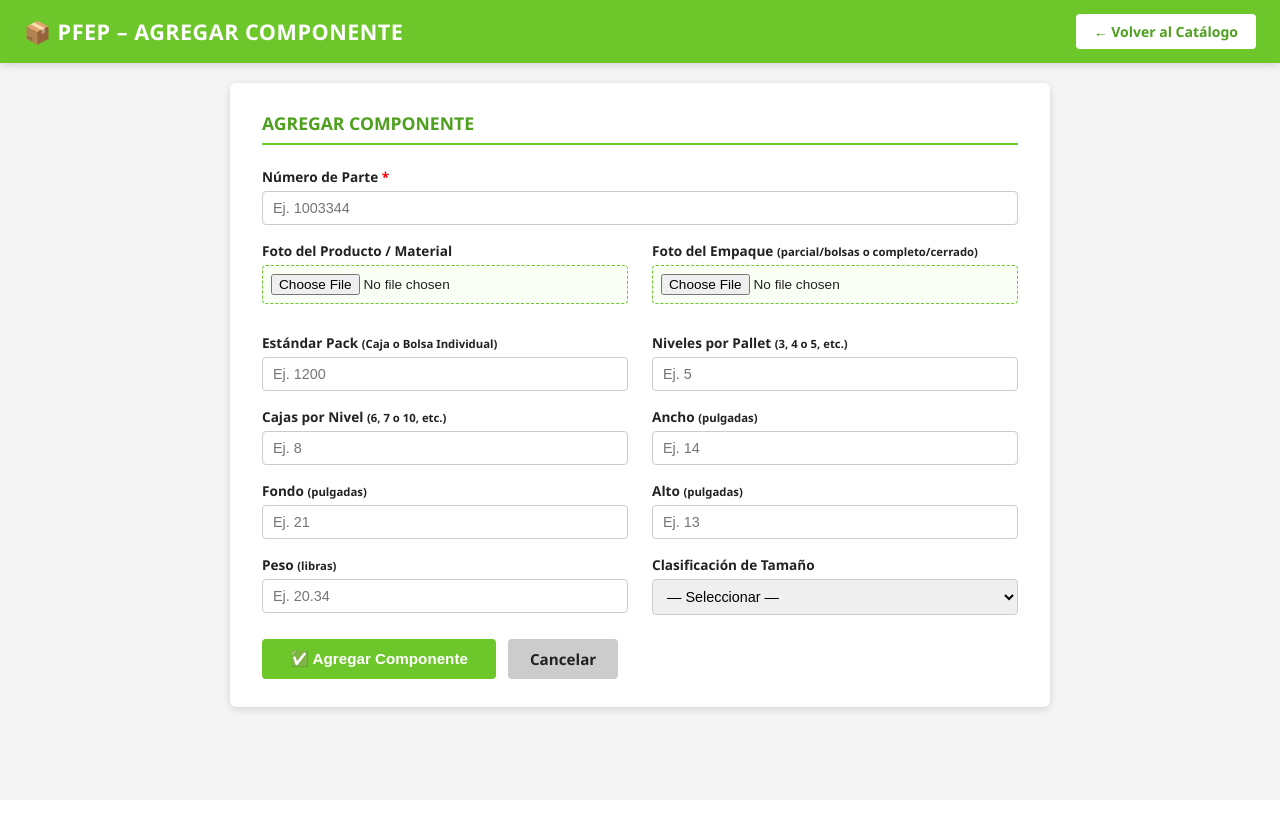
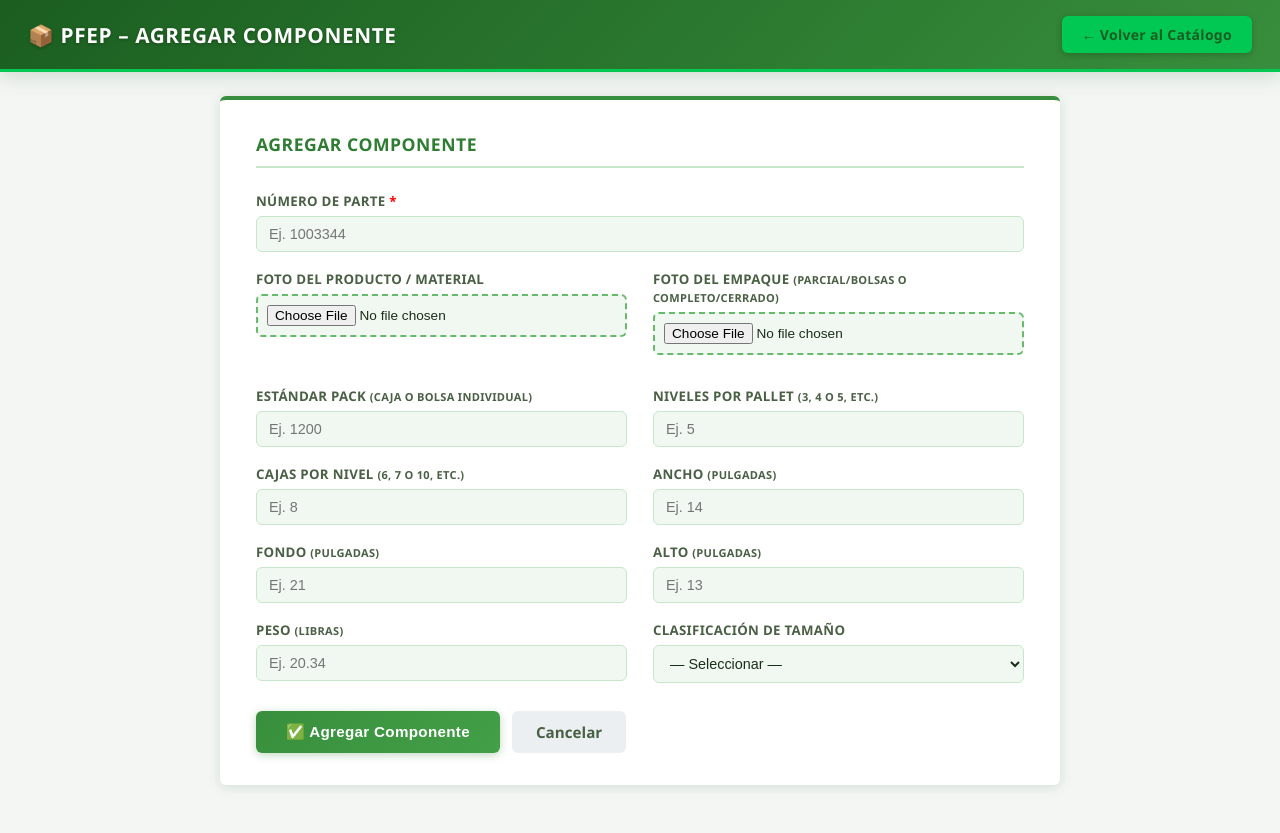
Before and after one commit to Marg8/PFEP, a PHP site: page /form.php in a window 1280 px wide. Before the commit the page ends 715 px from the top, so only its background shows below. Run offline with PHP 8.4, Linux system fonts and the light colour scheme.

Commit message:
ready for deploy
- Richer green theme: deep forest gradients, accent #00c853, polished hover states
- Dockerfile: PHP 8.3 + Apache on port 8080 for Cloud Run
- config/db.php: reads DB_HOST/DB_NAME/DB_USER/DB_PASS/DB_SOCKET from env vars (supports Cloud SQL Unix socket)
- cloudbuild.yaml: Cloud Build CI/CD pipeline → Artifact Registry → Cloud Run
- .env.example: documents required env vars
- .dockerignore: excludes git history and local uploads from image

```diff
--- a/config/db.php
+++ b/config/db.php
@@ -1,19 +1,18 @@
 <?php
-/**
- * Database connection configuration.
- * Copy this file to config/db.php and adjust the credentials.
- */
-
-define('DB_HOST', 'localhost');
-define('DB_NAME', 'pfep');
-define('DB_USER', 'root');       // Change to your MySQL user
-define('DB_PASS', '');           // Change to your MySQL password
+define('DB_HOST',    getenv('DB_HOST')    ?: 'localhost');
+define('DB_NAME',    getenv('DB_NAME')    ?: 'pfep');
+define('DB_USER',    getenv('DB_USER')    ?: 'root');
+define('DB_PASS',    getenv('DB_PASS')    ?: '');
+define('DB_SOCKET',  getenv('DB_SOCKET')  ?: '');
 define('DB_CHARSET', 'utf8mb4');
 
 function get_db(): PDO {
     static $pdo = null;
     if ($pdo === null) {
-        $dsn = sprintf('mysql:host=%s;dbname=%s;charset=%s', DB_HOST, DB_NAME, DB_CHARSET);
+        $dsn = DB_SOCKET
+            ? sprintf('mysql:unix_socket=%s;dbname=%s;charset=%s', DB_SOCKET, DB_NAME, DB_CHARSET)
+            : sprintf('mysql:host=%s;dbname=%s;charset=%s', DB_HOST, DB_NAME, DB_CHARSET);
+
         $options = [
             PDO::ATTR_ERRMODE            => PDO::ERRMODE_EXCEPTION,
             PDO::ATTR_DEFAULT_FETCH_MODE => PDO::FETCH_ASSOC,
--- a/css/style.css
+++ b/css/style.css
@@ -1,25 +1,33 @@
 /* =========================================================
    PFEP – Catálogo para Plataforma – Componentes
-   style.css
+   style.css  –  Green theme
    ========================================================= */
 
-/* Reset & base */
 *, *::before, *::after { box-sizing: border-box; margin: 0; padding: 0; }
 
 :root {
-    --green:        #6dc72a;
-    --green-dark:   #4ea01e;
-    --green-light:  #d4f0b0;
-    --green-header: #92d050;
-    --gray-light:   #f5f5f5;
-    --gray:         #ccc;
-    --text:         #222;
-    --white:        #fff;
-    --danger:       #c0392b;
-    --danger-hover: #962d22;
-    --blue:         #2980b9;
-    --blue-hover:   #1f6391;
-    --shadow:       0 2px 8px rgba(0,0,0,.15);
+    --green-900:   #1b5e20;
+    --green-800:   #2e7d32;
+    --green-700:   #388e3c;
+    --green-600:   #43a047;
+    --green-400:   #66bb6a;
+    --green-200:   #c8e6c9;
+    --green-100:   #e8f5e9;
+    --green-50:    #f1f8f1;
+    --accent:      #00c853;
+    --gray-light:  #f4f6f4;
+    --gray:        #bdbdbd;
+    --text:        #1a2e1a;
+    --text-light:  #4a6045;
+    --white:       #fff;
+    --danger:      #c62828;
+    --danger-hover:#b71c1c;
+    --blue:        #1565c0;
+    --blue-hover:  #0d47a1;
+    --shadow-sm:   0 1px 4px rgba(0,0,0,.10);
+    --shadow:      0 2px 12px rgba(27,94,32,.15);
+    --shadow-md:   0 4px 20px rgba(27,94,32,.18);
+    --radius:      6px;
 }
 
 body {
@@ -27,53 +35,75 @@ body {
     background: var(--gray-light);
     color: var(--text);
     font-size: 14px;
+    min-height: 100vh;
 }
 
 /* ---- Header ---- */
 .site-header {
-    background: var(--green);
+    background: linear-gradient(135deg, var(--green-900) 0%, var(--green-700) 100%);
     color: var(--white);
-    padding: 14px 24px;
+    padding: 16px 28px;
     display: flex;
     align-items: center;
     justify-content: space-between;
-    box-shadow: var(--shadow);
+    box-shadow: var(--shadow-md);
+    border-bottom: 3px solid var(--accent);
 }
 .site-header h1 {
-    font-size: 1.35rem;
+    font-size: 1.3rem;
     font-weight: 700;
-    letter-spacing: .5px;
+    letter-spacing: .6px;
     text-transform: uppercase;
+    text-shadow: 0 1px 3px rgba(0,0,0,.3);
 }
 .site-header .btn-add {
-    background: var(--white);
-    color: var(--green-dark);
+    background: var(--accent);
+    color: var(--green-900);
     font-weight: 700;
     border: none;
-    padding: 8px 18px;
-    border-radius: 4px;
+    padding: 9px 20px;
+    border-radius: var(--radius);
     cursor: pointer;
     text-decoration: none;
     font-size: .875rem;
-    transition: background .2s;
+    letter-spacing: .3px;
+    transition: background .2s, transform .1s;
+    box-shadow: 0 2px 6px rgba(0,0,0,.2);
 }
-.site-header .btn-add:hover { background: var(--green-light); }
+.site-header .btn-add:hover {
+    background: #00e676;
+    transform: translateY(-1px);
+}
 
 /* ---- Main container ---- */
-.container { max-width: 1400px; margin: 0 auto; padding: 20px 16px 40px; }
+.container { max-width: 1440px; margin: 0 auto; padding: 24px 18px 48px; }
 
 /* ---- Flash messages ---- */
 .flash {
-    padding: 10px 16px;
-    border-radius: 4px;
-    margin-bottom: 16px;
+    padding: 12px 18px;
+    border-radius: var(--radius);
+    margin-bottom: 18px;
     font-weight: 600;
+    border-left: 4px solid;
 }
-.flash.success { background: #d4edda; color: #155724; border: 1px solid #c3e6cb; }
-.flash.error   { background: #f8d7da; color: #721c24; border: 1px solid #f5c6cb; }
+.flash.success {
+    background: var(--green-100);
+    color: var(--green-900);
+    border-color: var(--green-600);
+}
+.flash.error {
+    background: #ffebee;
+    color: #b71c1c;
+    border-color: var(--danger);
+}
 
 /* ---- Catalog table ---- */
-.table-wrap { overflow-x: auto; border-radius: 6px; box-shadow: var(--shadow); }
+.table-wrap {
+    overflow-x: auto;
+    border-radius: var(--radius);
+    box-shadow: var(--shadow);
+    border: 1px solid var(--green-200);
+}
 
 table.catalog {
     width: 100%;
@@ -81,172 +111,207 @@ table.catalog {
     background: var(--white);
 }
 table.catalog thead tr {
-    background: var(--green-header);
+    background: linear-gradient(to right, var(--green-800), var(--green-700));
 }
 table.catalog thead th {
-    padding: 10px 8px;
-    font-size: .8rem;
+    padding: 12px 10px;
+    font-size: .78rem;
     font-weight: 700;
     text-transform: uppercase;
     text-align: center;
-    border: 1px solid var(--green-dark);
+    color: var(--white);
+    border: 1px solid var(--green-900);
     white-space: nowrap;
+    letter-spacing: .4px;
+    text-shadow: 0 1px 2px rgba(0,0,0,.2);
 }
-table.catalog tbody tr:nth-child(even) { background: #f9fff4; }
-table.catalog tbody tr:hover { background: var(--green-light); }
+table.catalog tbody tr:nth-child(even) { background: var(--green-50); }
+table.catalog tbody tr:hover { background: var(--green-100); transition: background .15s; }
 table.catalog td {
-    padding: 8px 8px;
-    border: 1px solid var(--gray);
+    padding: 9px 10px;
+    border: 1px solid #dde8dd;
     text-align: center;
     vertical-align: middle;
+    color: var(--text);
 }
-table.catalog td.parte { font-weight: 700; }
+table.catalog td.parte {
+    font-weight: 700;
+    color: var(--green-800);
+    font-size: .95rem;
+}
 table.catalog td img {
-    width: 70px;
-    height: 70px;
+    width: 72px;
+    height: 72px;
     object-fit: cover;
-    border-radius: 4px;
-    border: 1px solid var(--gray);
+    border-radius: var(--radius);
+    border: 2px solid var(--green-200);
     cursor: pointer;
+    transition: transform .2s, box-shadow .2s;
+}
+table.catalog td img:hover {
+    transform: scale(1.08);
+    box-shadow: var(--shadow-md);
 }
 table.catalog .no-foto {
-    display: inline-block;
-    width: 70px;
-    height: 70px;
-    background: var(--gray-light);
-    border: 1px dashed var(--gray);
-    border-radius: 4px;
-    line-height: 70px;
-    font-size: .7rem;
-    color: #888;
+    display: inline-flex;
+    align-items: center;
+    justify-content: center;
+    width: 72px;
+    height: 72px;
+    background: var(--green-100);
+    border: 1px dashed var(--green-400);
+    border-radius: var(--radius);
+    font-size: .68rem;
+    color: var(--text-light);
 }
+
+/* ---- Badges ---- */
 .badge {
     display: inline-block;
-    padding: 2px 10px;
+    padding: 3px 12px;
     border-radius: 12px;
-    font-size: .75rem;
+    font-size: .73rem;
     font-weight: 700;
+    letter-spacing: .3px;
 }
-.badge-chico   { background: #d6eaf8; color: #1a5276; }
-.badge-mediano { background: #fdebd0; color: #784212; }
-.badge-grande  { background: #fde8e8; color: #7b241c; }
+.badge-chico   { background: #e3f2fd; color: #1565c0; }
+.badge-mediano { background: #fff8e1; color: #e65100; }
+.badge-grande  { background: #fce4ec; color: #880e4f; }
 
+/* ---- Action buttons ---- */
 .actions a {
     display: inline-block;
-    padding: 4px 10px;
-    border-radius: 3px;
-    font-size: .78rem;
+    padding: 5px 11px;
+    border-radius: 4px;
+    font-size: .76rem;
     font-weight: 600;
     text-decoration: none;
     margin: 2px;
+    transition: background .15s, transform .1s;
 }
-.btn-edit   { background: var(--blue);   color: var(--white); }
-.btn-edit:hover { background: var(--blue-hover); }
-.btn-delete { background: var(--danger); color: var(--white); }
-.btn-delete:hover { background: var(--danger-hover); }
+.actions a:hover { transform: translateY(-1px); }
+.btn-edit        { background: var(--blue);   color: var(--white); }
+.btn-edit:hover  { background: var(--blue-hover); }
+.btn-delete      { background: var(--danger); color: var(--white); }
+.btn-delete:hover{ background: var(--danger-hover); }
 
-.empty-row td { color: #888; font-style: italic; padding: 30px; }
+.empty-row td {
+    color: var(--text-light);
+    font-style: italic;
+    padding: 36px;
+    background: var(--green-50);
+}
 
 /* ---- Forms ---- */
 .form-card {
     background: var(--white);
-    border-radius: 6px;
+    border-radius: var(--radius);
     box-shadow: var(--shadow);
-    padding: 28px 32px;
-    max-width: 820px;
+    padding: 32px 36px;
+    max-width: 840px;
     margin: 0 auto;
+    border-top: 4px solid var(--green-700);
 }
 .form-card h2 {
     font-size: 1.1rem;
     font-weight: 700;
     text-transform: uppercase;
-    color: var(--green-dark);
-    border-bottom: 2px solid var(--green);
-    padding-bottom: 8px;
-    margin-bottom: 22px;
+    color: var(--green-800);
+    border-bottom: 2px solid var(--green-200);
+    padding-bottom: 10px;
+    margin-bottom: 24px;
+    letter-spacing: .5px;
 }
 .form-grid {
     display: grid;
     grid-template-columns: 1fr 1fr;
-    gap: 16px 24px;
+    gap: 18px 26px;
 }
-.form-group { display: flex; flex-direction: column; gap: 5px; }
+.form-group { display: flex; flex-direction: column; gap: 6px; }
 .form-group.full { grid-column: 1 / -1; }
-.form-group label { font-weight: 600; font-size: .85rem; }
+.form-group label {
+    font-weight: 600;
+    font-size: .83rem;
+    color: var(--text-light);
+    text-transform: uppercase;
+    letter-spacing: .3px;
+}
 .form-group input[type="text"],
 .form-group input[type="number"],
 .form-group select {
-    padding: 8px 10px;
-    border: 1px solid var(--gray);
-    border-radius: 4px;
+    padding: 9px 12px;
+    border: 1px solid var(--green-200);
+    border-radius: var(--radius);
     font-size: .9rem;
     width: 100%;
-    transition: border-color .2s;
+    background: var(--green-50);
+    color: var(--text);
+    transition: border-color .2s, box-shadow .2s;
 }
 .form-group input:focus,
 .form-group select:focus {
     outline: none;
-    border-color: var(--green);
-    box-shadow: 0 0 0 2px rgba(109,199,42,.2);
+    border-color: var(--green-600);
+    background: var(--white);
+    box-shadow: 0 0 0 3px rgba(67,160,71,.18);
 }
-.form-group .hint { font-size: .75rem; color: #666; }
+.form-group .hint { font-size: .74rem; color: #78909c; }
 
 /* File input */
-.file-wrap {
-    position: relative;
-}
 .file-wrap input[type="file"] {
     width: 100%;
-    border: 1px dashed var(--green);
-    border-radius: 4px;
-    padding: 8px;
-    background: #f9fff4;
+    border: 2px dashed var(--green-400);
+    border-radius: var(--radius);
+    padding: 9px;
+    background: var(--green-50);
     cursor: pointer;
     font-size: .85rem;
+    transition: border-color .2s;
 }
-.foto-preview {
-    margin-top: 8px;
-}
+.file-wrap input[type="file"]:hover { border-color: var(--green-700); }
+.foto-preview { margin-top: 8px; }
 .foto-preview img {
     max-width: 120px;
     max-height: 120px;
     object-fit: cover;
-    border-radius: 4px;
-    border: 1px solid var(--gray);
+    border-radius: var(--radius);
+    border: 2px solid var(--green-200);
 }
 
 /* Form buttons */
-.form-actions { margin-top: 24px; display: flex; gap: 12px; }
+.form-actions { margin-top: 28px; display: flex; gap: 12px; }
 .btn-submit {
-    background: var(--green);
+    background: linear-gradient(135deg, var(--green-700), var(--green-600));
     color: var(--white);
     font-weight: 700;
     border: none;
-    padding: 10px 28px;
-    border-radius: 4px;
+    padding: 11px 30px;
+    border-radius: var(--radius);
     cursor: pointer;
+    font-size: .95rem;
+    letter-spacing: .3px;
+    transition: opacity .2s, transform .1s;
+    box-shadow: 0 2px 8px rgba(46,125,50,.3);
+}
+.btn-submit:hover { opacity: .9; transform: translateY(-1px); }
+.btn-cancel {
+    background: #eceff1;
+    color: var(--text-light);
+    font-weight: 600;
+    text-decoration: none;
+    padding: 11px 24px;
+    border-radius: var(--radius);
     font-size: .95rem;
     transition: background .2s;
 }
-.btn-submit:hover { background: var(--green-dark); }
-.btn-cancel {
-    background: var(--gray);
-    color: var(--text);
-    font-weight: 600;
-    text-decoration: none;
-    padding: 10px 22px;
-    border-radius: 4px;
-    font-size: .95rem;
-    transition: background .2s;
-}
-.btn-cancel:hover { background: #bbb; }
+.btn-cancel:hover { background: #cfd8dc; }
 
 /* ---- Lightbox ---- */
 #lightbox {
     display: none;
     position: fixed;
     inset: 0;
-    background: rgba(0,0,0,.85);
+    background: rgba(0,0,0,.88);
     z-index: 1000;
     align-items: center;
     justify-content: center;
@@ -255,20 +320,25 @@ table.catalog .no-foto {
 #lightbox img {
     max-width: 90vw;
     max-height: 90vh;
-    border-radius: 6px;
-    box-shadow: 0 4px 24px rgba(0,0,0,.5);
+    border-radius: 8px;
+    box-shadow: 0 8px 40px rgba(0,0,0,.6);
 }
 #lightbox .close {
     position: absolute;
     top: 18px; right: 28px;
     color: var(--white);
-    font-size: 2.2rem;
+    font-size: 2.4rem;
     cursor: pointer;
     line-height: 1;
+    opacity: .8;
+    transition: opacity .2s;
 }
+#lightbox .close:hover { opacity: 1; }
 
 /* ---- Responsive ---- */
 @media (max-width: 640px) {
     .form-grid { grid-template-columns: 1fr; }
+    .site-header { flex-direction: column; gap: 12px; text-align: center; }
     .site-header h1 { font-size: 1rem; }
+    .form-card { padding: 20px 16px; }
 }
```
Also changed, not shown: cloudbuild.yaml (added, +42 -0 lines), 3 other files.
